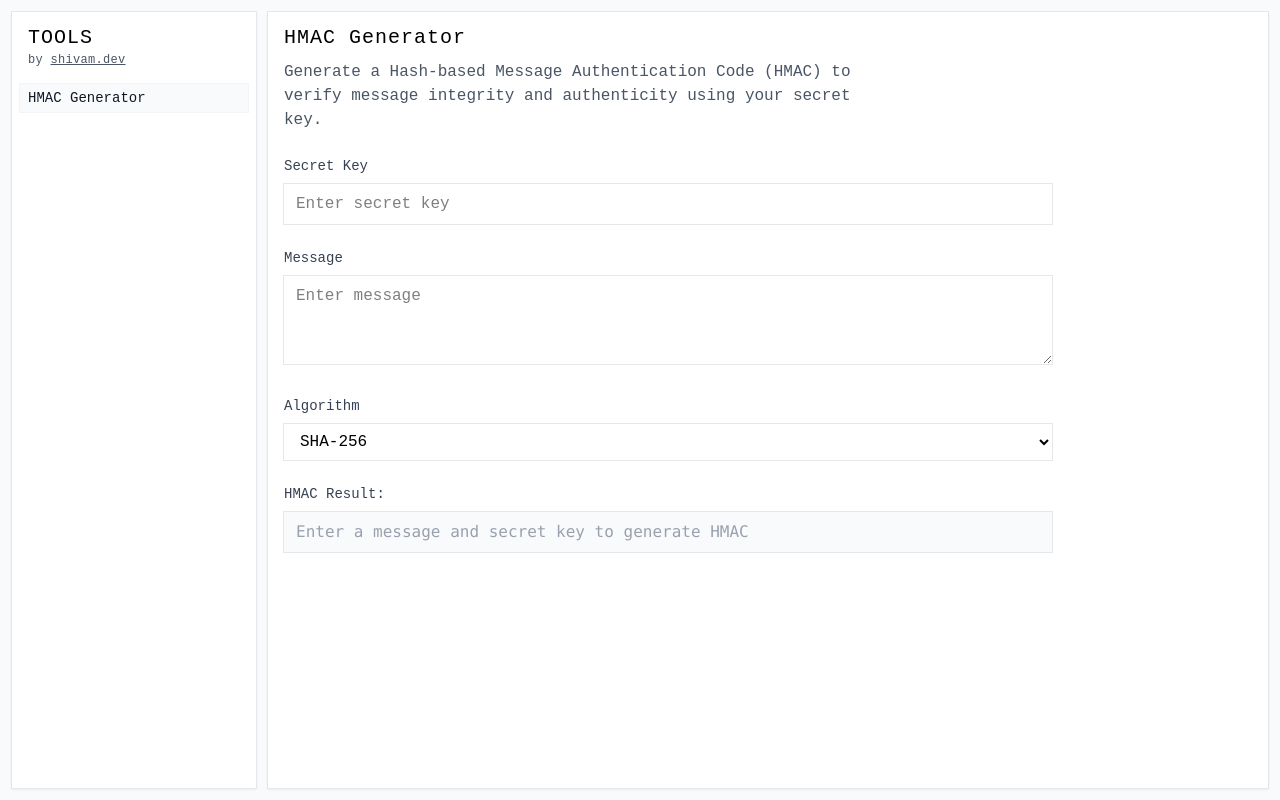
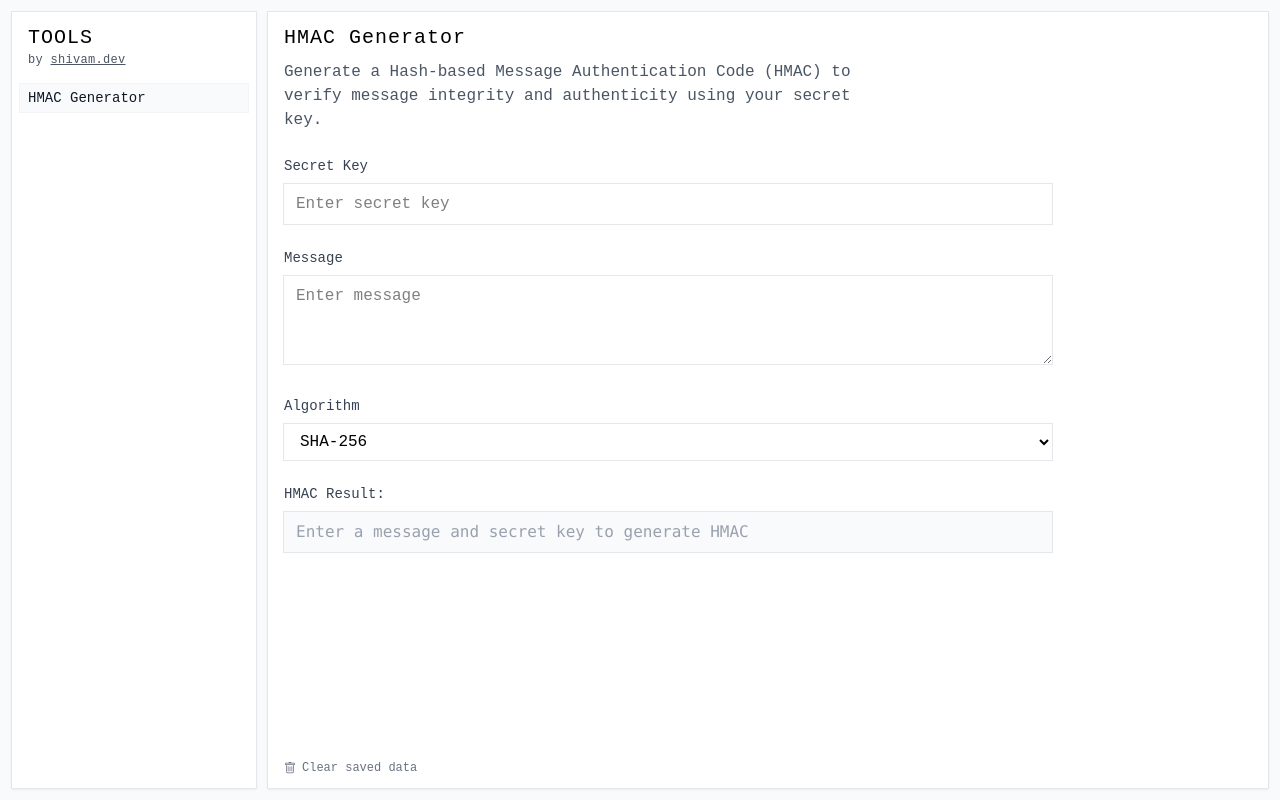
Before and after one commit to scmmishra/tools.shivam.dev, a Vue app: page /hmac in a window 1280 px wide. Built offline with nearby package versions, Linux system fonts and the light colour scheme.

Commit message:
feat: allow persist

```diff
--- a/src/components/ToolLayout.vue
+++ b/src/components/ToolLayout.vue
@@ -1,22 +1,58 @@
 <script setup lang="ts">
-defineProps<{
+const props = defineProps<{
   title: string;
   description?: string;
+  persistKeys?: string[];
 }>();
+
+const clearCache = () => {
+  if (!props.persistKeys?.length) return;
+
+  props.persistKeys.forEach((key) => {
+    localStorage.removeItem(key);
+  });
+
+  // Force reload to reset all form values
+  window.location.reload();
+};
 </script>
 
 <template>
-  <div class="space-y-6 max-w-3xl">
+  <div class="max-w-3xl flex flex-col h-full gap-6 justify-between">
+    <section class="space-y-6 flex-grow">
       <div>
         <h1 class="text-xl font-medium tracking-wider truncate">
           {{ title }}
         </h1>
         <div class="text-gray-600 max-w-xl mt-2">
-        <slot name="description">
           <p v-if="description">{{ description }}</p>
-        </slot>
+          <slot name="description"></slot>
         </div>
       </div>
+
       <slot></slot>
+    </section>
+
+    <div v-if="persistKeys?.length">
+      <button
+        @click="clearCache"
+        class="text-xs text-gray-500 hover:text-gray-700 flex items-center gap-1.5 cursor-pointer"
+      >
+        <svg
+          xmlns="http://www.w3.org/2000/svg"
+          class="size-3"
+          viewBox="0 0 16 16"
+          fill="currentColor"
+        >
+          <path
+            d="M5.5 5.5A.5.5 0 0 1 6 6v6a.5.5 0 0 1-1 0V6a.5.5 0 0 1 .5-.5m2.5 0a.5.5 0 0 1 .5.5v6a.5.5 0 0 1-1 0V6a.5.5 0 0 1 .5-.5m3 .5a.5.5 0 0 0-1 0v6a.5.5 0 0 0 1 0z"
+          />
+          <path
+            d="M14.5 3a1 1 0 0 1-1 1H13v9a2 2 0 0 1-2 2H5a2 2 0 0 1-2-2V4h-.5a1 1 0 0 1-1-1V2a1 1 0 0 1 1-1H6a1 1 0 0 1 1-1h2a1 1 0 0 1 1 1h3.5a1 1 0 0 1 1 1zM4.118 4 4 4.059V13a1 1 0 0 0 1 1h6a1 1 0 0 0 1-1V4.059L11.882 4zM2.5 3h11V2h-11z"
+          />
+        </svg>
+        Clear saved data
+      </button>
+    </div>
   </div>
 </template>
--- a/src/components/form/Select.vue
+++ b/src/components/form/Select.vue
@@ -1,13 +1,18 @@
 <script setup lang="ts">
 import WithLabel from './WithLabel.vue'
+import { usePersist } from '../../composables/usePersist'
 
-const model = defineModel()
+const model = defineModel<string>()
 
-defineProps<{
+const props = defineProps<{
   label: string
   id: string
   options: { value: string; label?: string }[]
+  persist?: string
 }>()
+
+// Setup persistence if key is provided
+usePersist(props.persist, model)
 </script>
 
 <template>
--- a/src/components/form/TextArea.vue
+++ b/src/components/form/TextArea.vue
@@ -1,14 +1,19 @@
 <script setup lang="ts">
 import WithLabel from "./WithLabel.vue";
+import { usePersist } from '../../composables/usePersist'
 
 const model = defineModel<string>();
 
-defineProps<{
+const props = defineProps<{
   label: string;
   id: string;
   placeholder?: string;
   rows?: number;
+  persist?: string;
 }>();
+
+// Setup persistence if key is provided
+usePersist(props.persist, model)
 </script>
 
 <template>
--- a/src/components/form/TextInput.vue
+++ b/src/components/form/TextInput.vue
@@ -1,13 +1,17 @@
 <script setup lang="ts">
-import WithLabel from './WithLabel.vue'
+import WithLabel from "./WithLabel.vue";
+import { usePersist } from "../../composables/usePersist";
 
-const model = defineModel()
+const model = defineModel<string>();
 
-defineProps<{
-  label: string
-  id: string
-  placeholder?: string
-}>()
+const props = defineProps<{
+  label: string;
+  id: string;
+  placeholder?: string;
+  persist?: string;
+}>();
+
+usePersist(props.persist, model);
 </script>
 
 <template>
--- /dev/null
+++ b/src/composables/usePersist.ts
@@ -0,0 +1,29 @@
+import { watch } from 'vue'
+import type { Ref } from 'vue'
+
+export function usePersist<T>(key: string | undefined, value: Ref<T>) {
+  if (!key) return
+
+  // Load initial value from localStorage
+  const stored = localStorage.getItem(key)
+  if (stored) {
+    try {
+      value.value = JSON.parse(stored)
+    } catch (e) {
+      console.error(`Error parsing stored value for ${key}:`, e)
+    }
+  }
+
+  // Watch for changes and update localStorage
+  watch(
+    value,
+    (newValue) => {
+      if (newValue === undefined || newValue === '') {
+        localStorage.removeItem(key)
+      } else {
+        localStorage.setItem(key, JSON.stringify(newValue))
+      }
+    },
+    { deep: true }
+  )
+}
--- a/src/pages/hmac.vue
+++ b/src/pages/hmac.vue
@@ -2,6 +2,7 @@
   <ToolLayout
     title="HMAC Generator"
     description="Generate a Hash-based Message Authentication Code (HMAC) to verify message integrity and authenticity using your secret key."
+    :persist-keys="['hmac-secret-key', 'hmac-message', 'hmac-algorithm']"
   >
     <TextInput
       id="secretKey"
@@ -9,6 +10,7 @@
       placeholder="Enter secret key"
       v-model="secretKey"
       @update:modelValue="updateSecretKey"
+      persist="hmac-secret-key"
     />
 
     <TextArea
@@ -17,6 +19,7 @@
       placeholder="Enter message"
       v-model="message"
       @update:modelValue="updateMessage"
+      persist="hmac-message"
     />
 
     <Select
@@ -25,6 +28,7 @@
       :options="algorithmOptions"
       v-model="algorithm"
       @update:modelValue="updateAlgorithm"
+      persist="hmac-algorithm"
     />
 
     <div class="space-y-2">
```
Lines whose indentation alone changed are shown as unchanged.
